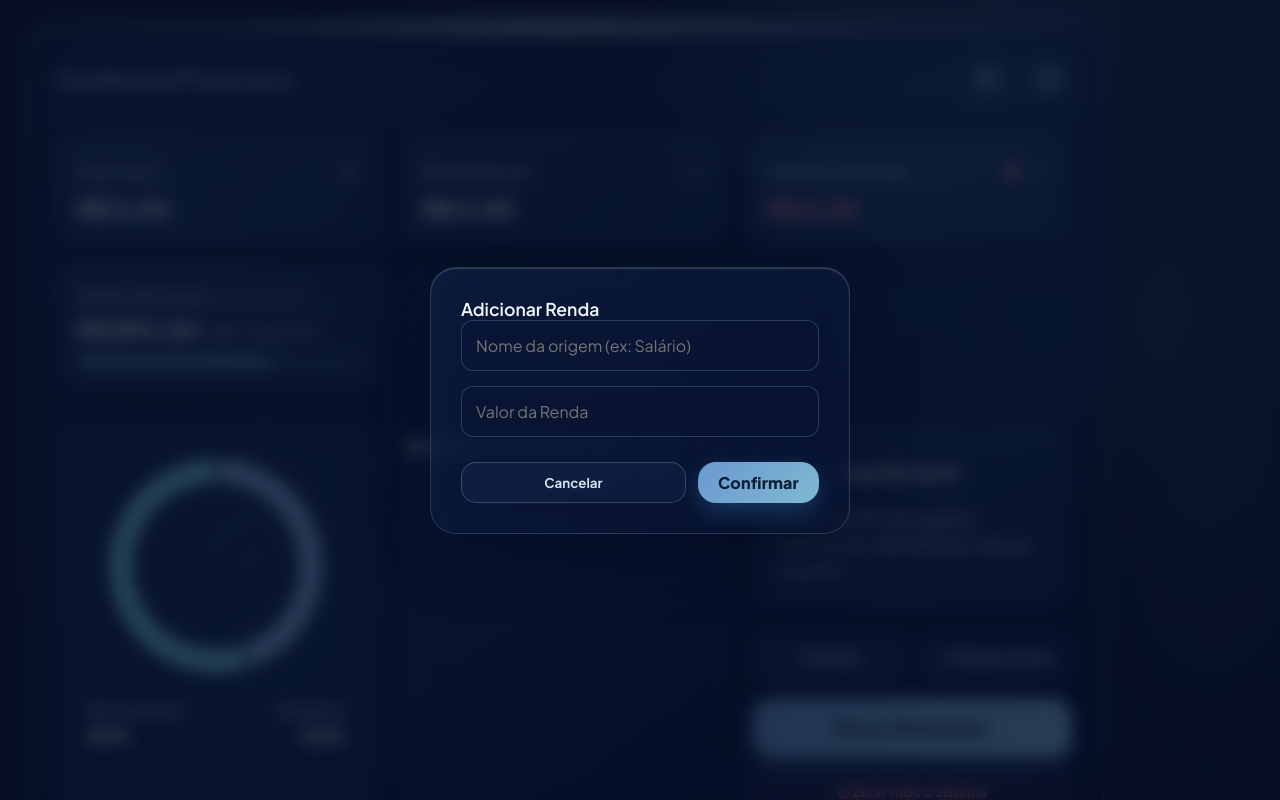
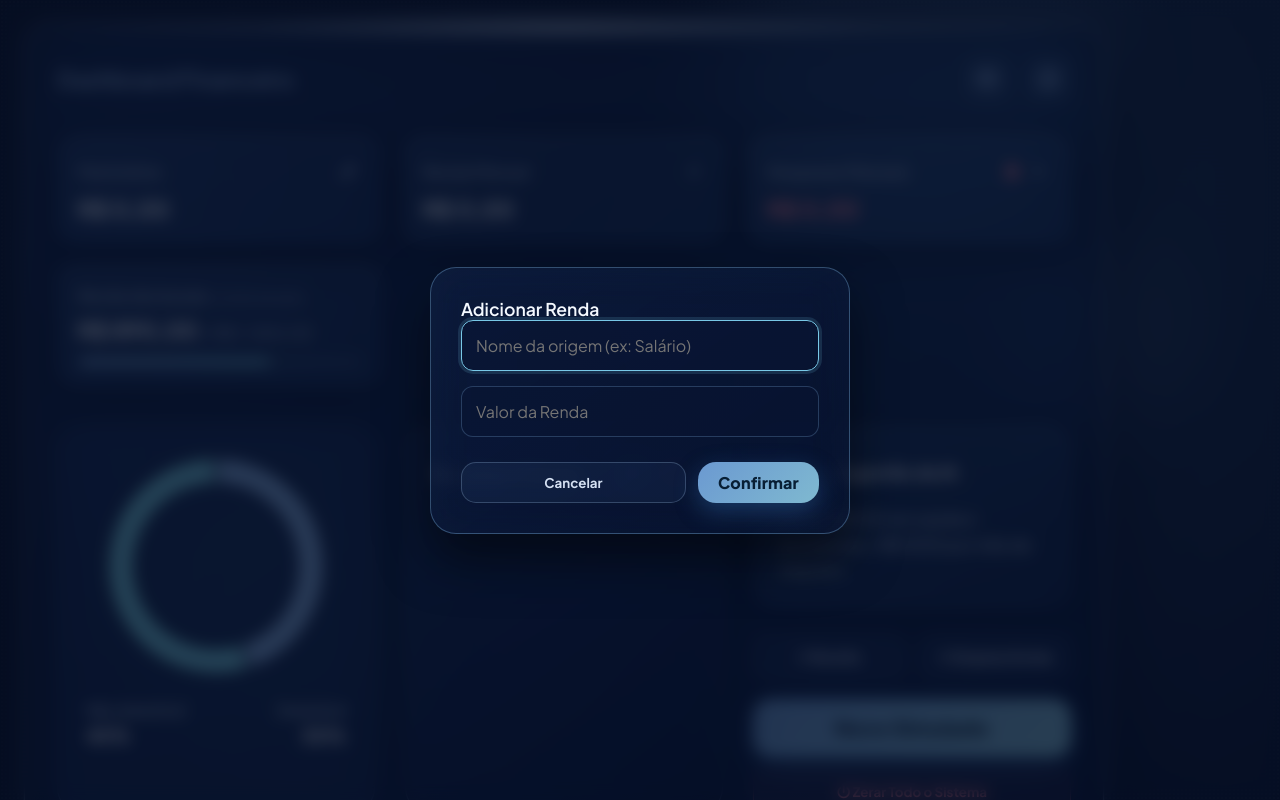
Before and after one commit to Vulpyra/desenv_web, a Vue app: page / in a window 1280 px wide. Both pictures are taken after a click on the button 694 px from the left and 171 px from the top of the page. Shown: the top 800 px of the page. Built offline with nearby package versions, Linux system fonts and the light colour scheme.

Commit message:
update main to import index.css, vite configured and modal vue fixed

```diff
--- a/src/components/Modal.vue
+++ b/src/components/Modal.vue
@@ -21,10 +21,17 @@ watch(() => props.fields, (newFields) => {
 watch(() => props.isOpen, (open) => {
   if (open) {
     nextTick(() => {
-      inputRefs.value[0]?.focus()
+      const firstInput = document.querySelector('.modal-input')
+      firstInput?.focus()
     })
   }
 })
+
+const setItemRef = (el, index) => {
+  if (el) {
+    inputRefs.value[index] = el
+  }
+}
 
 const handleInput = (event, index) => {
   if (props.fields[index].isCurrency) {
@@ -56,9 +63,9 @@ const cancel = () => {
         <input
           v-for="(field, index) in fields"
           :key="index"
-          ref="el => { if (el) inputRefs[index] = el }"
+          :ref="(el) => setItemRef(el, index)"
           v-model="inputValues[index]"
-          :type="field.isCurrency ? 'text' : 'text'"
+          type="text"
           :placeholder="field.placeholder"
           class="modal-input"
           @input="handleInput($event, index)"
--- a/src/main.js
+++ b/src/main.js
@@ -1,4 +1,4 @@
-import './assets/theme.css'
+import './assets/styles/index.css'
 
 import { createApp } from 'vue'
 import App from './App.vue'
--- a/vite.config.js
+++ b/vite.config.js
@@ -12,7 +12,9 @@ export default defineConfig({
   ],
   resolve: {
     alias: {
-      '@': fileURLToPath(new URL('./src', import.meta.url))
+      '@': fileURLToPath(new URL('./src', import.meta.url)),
+      '@components': fileURLToPath(new URL('./src/components', import.meta.url)),
+      '@composables': fileURLToPath(new URL('./src/composables', import.meta.url))
     },
   },
 })
```
